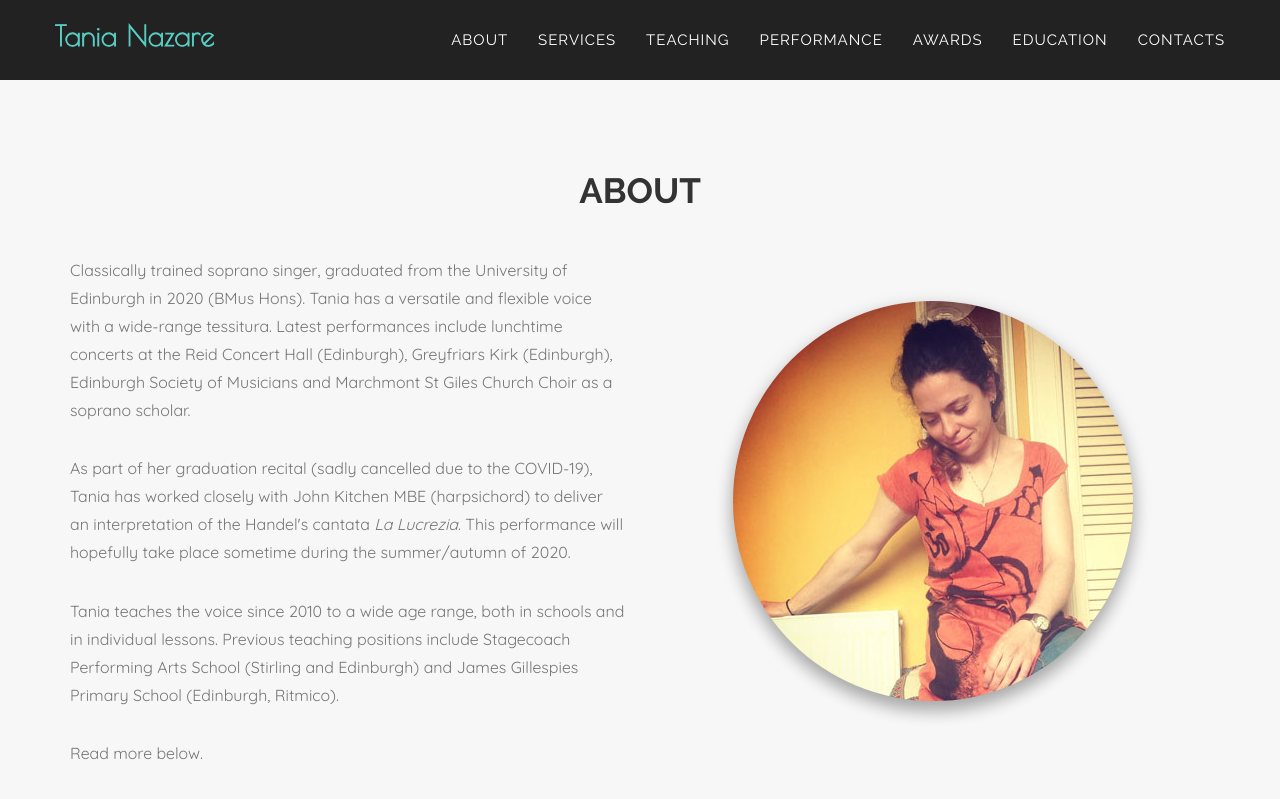
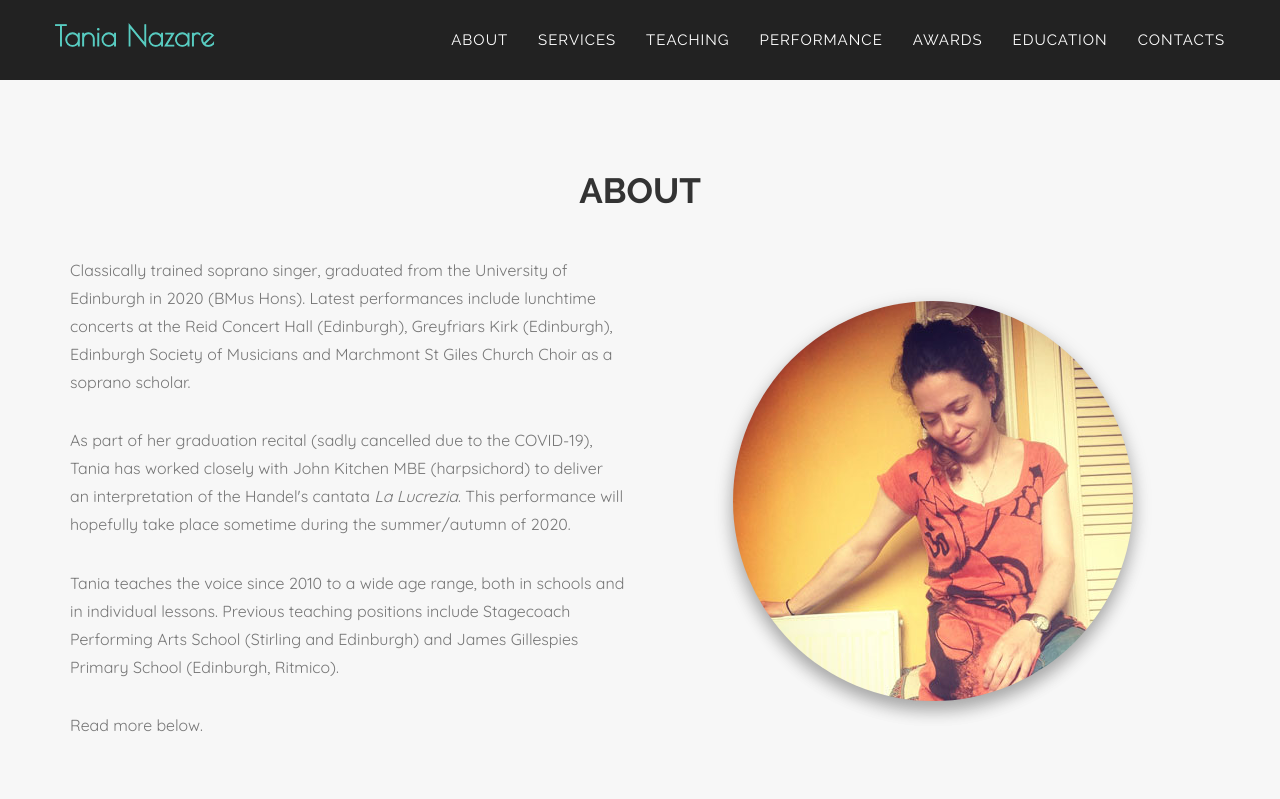
Before and after one commit to shopsoi/shopsoi.github.io, a Jekyll site: the page built from index.html, in a window 1280 px wide and 900 px high, scrolled down 643 px. Shown: the top 799 px of the window. Built offline with Jekyll 4.4.1, drawn with Linux system fonts in a browser that asks for light colours; some web fonts are replaced; some of the changed text lies outside the part shown.

Commit message:
More changes

```diff
--- a/_includes/about.html
+++ b/_includes/about.html
@@ -17,7 +17,7 @@
             <div class="row text-center">
                 <div class="col-md-6">
                     <p class="text-muted" style="text-align: left">
-                        Classically trained soprano singer, graduated from the University of Edinburgh in 2020 (BMus Hons). Tania has a versatile and flexible voice with a wide-range tessitura. Latest performances include lunchtime concerts at the Reid Concert Hall (Edinburgh), Greyfriars Kirk (Edinburgh), Edinburgh Society of Musicians and Marchmont St Giles Church Choir as a soprano scholar.</p>
+                        Classically trained soprano singer, graduated from the University of Edinburgh in 2020 (BMus Hons). Latest performances include lunchtime concerts at the Reid Concert Hall (Edinburgh), Greyfriars Kirk (Edinburgh), Edinburgh Society of Musicians and Marchmont St Giles Church Choir as a soprano scholar.</p>
 
                     <p class="text-muted" style="text-align: left">
                         As part of her graduation recital (sadly cancelled due to the COVID-19), Tania has worked closely with John Kitchen MBE (harpsichord) to deliver an interpretation of the Handel's cantata <i>La Lucrezia</i>. This performance will hopefully take place sometime during the summer/autumn of 2020.</p>
--- a/_includes/education.html
+++ b/_includes/education.html
@@ -17,7 +17,7 @@
                             <div class="timeline-panel">
                                 <div class="timeline-heading">
                                     <h4>2009—2012</h4>
-                                    <h4 class="subheading">Arena RK Music School</h4>
+                                    <h4 class="subheading">Arena RK Music School (PT)</h4>
                                 </div>
                                 <div class="timeline-body">
                                     <p class="text-muted">Pop/Rock singing and music theory lessons. Various performing opportunities.</p>
@@ -31,7 +31,7 @@
                             <div class="timeline-panel">
                                 <div class="timeline-heading">
                                     <h4>2014—2016</h4>
-                                    <h4 class="subheading">Edinburgh College</h4>
+                                    <h4 class="subheading">Edinburgh College (UK)</h4>
                                 </div>
                                 <div class="timeline-body">
                                     <p class="text-muted">HNC Classical Music;<br>TCL Grade 8 Music Theory;<br>TCL Grade 8 Classical Singing;<br>TCL Grade 5 Piano.</p>
@@ -45,7 +45,7 @@
                             <div class="timeline-panel">
                                 <div class="timeline-heading">
                                     <h4>2016—2020</h4>
-                                    <h4 class="subheading">The University of Edinburgh</h4>
+                                    <h4 class="subheading">The University of Edinburgh (UK)</h4>
                                 </div>
                                 <div class="timeline-body">
                                     <p class="text-muted">BMus (Hons) Class of 2020</p>
@@ -59,7 +59,7 @@
                             <div class="timeline-panel">
                                 <div class="timeline-heading">
                                     <h4>2020—2022</h4>
-                                    <h4 class="subheading">McGill University</h4>
+                                    <h4 class="subheading">McGill University (CA)</h4>
                                 </div>
                                 <div class="timeline-body">
                                     <p class="text-muted">MA Music Theory</p>
--- a/_includes/performance.html
+++ b/_includes/performance.html
@@ -11,37 +11,37 @@
             <div class="row text-center">
                 <div class="col-md-4">
                     <span class="fa-stack fa-4x timeline-image">
-                        <img class="img-circle img-responsive" src="img/about/1.jpg" alt="" style="height: 120px; margin: auto; box-shadow:0 10px 16px 0 rgba(0,0,0,0.2),0 6px 20px 0 rgba(0,0,0,0.19) !important;">
+                        <img class="img-circle img-responsive" src="img/GRAD.jpg" alt="" style="height: 120px; width: 120px; margin: auto; box-shadow:0 10px 16px 0 rgba(0,0,0,0.2),0 6px 20px 0 rgba(0,0,0,0.19) !important;">
                     </span>
                     <h4 class="service-heading">Graduation Recital<br>(Edinburgh, UK)</h4>
                     <p class="text-muted">(sadly cancelled due to the COVID-19)<br>Tania has worked closely with John Kitchen MBE (harpsichord) to deliver an interpretation of the Handel's cantata La Lucrezia. This performance will hopefully take place sometime during the summer/autumn of 2020.</p>
                 </div>
                 <div class="col-md-4">
                     <span class="fa-stack fa-4x timeline-image">
-                        <img class="img-circle img-responsive" src="img/about/1.jpg" alt="" style="height: 120px; margin: auto; box-shadow:0 10px 16px 0 rgba(0,0,0,0.2),0 6px 20px 0 rgba(0,0,0,0.19) !important;">
+                        <img class="img-circle img-responsive" src="img/church.jpg" alt="" style="height: 120px; width: 120px; margin: auto; box-shadow:0 10px 16px 0 rgba(0,0,0,0.2),0 6px 20px 0 rgba(0,0,0,0.19) !important;">
                     </span>
                     <h4 class="service-heading">Marchmont St Giles' Church <br>(Edinburgh, UK)</h4>
                     <p class="text-muted">Feb 2017—May 2020<br>Soprano choir scholar. <br>Tania has also performed at the MGC charity evening concert in 2017 to raise funds towards the restoration/refurbishment of the church.</br></p>
                 </div>
                 <div class="col-md-4">
                     <span class="fa-stack fa-4x timeline-image">
-                        <img class="img-circle img-responsive" src="img/about/1.jpg" alt="" style="height: 120px; margin: auto; box-shadow:0 10px 16px 0 rgba(0,0,0,0.2),0 6px 20px 0 rgba(0,0,0,0.19) !important;">
+                        <img class="img-circle img-responsive" src="img/studio.jpg" alt="" style="height: 120px; width: 120px; margin: auto; box-shadow:0 10px 16px 0 rgba(0,0,0,0.2),0 6px 20px 0 rgba(0,0,0,0.19) !important;">
                     </span>
-                    <h4 class="service-heading">Studio recording<br>(Edinburgh, UK)</h4>
+                    <h4 class="service-heading">Studio Recording<br>(Edinburgh, UK)</h4>
                     <p class="text-muted">Dec 2019<br>Studio singing for a short Christmas greetings video created for Chartered Surveyors <br>Blackhall & Powis. <a href="https://gavinblackhurst.co.uk/the-12-days-on-site">See details here</a>.</p>
                 </div>
             </div>
             <div class="row text-center">
                 <div class="col-md-4">
                     <span class="fa-stack fa-4x timeline-image">
-                        <img class="img-circle img-responsive" src="img/about/1.jpg" alt="" style="height: 120px; margin: auto; box-shadow:0 10px 16px 0 rgba(0,0,0,0.2),0 6px 20px 0 rgba(0,0,0,0.19) !important;">
+                        <img class="img-circle img-responsive" src="img/reid.jpg" alt="" style="height: 120px; width: 120px; margin: auto; box-shadow:0 10px 16px 0 rgba(0,0,0,0.2),0 6px 20px 0 rgba(0,0,0,0.19) !important;">
                     </span>
                     <h4 class="service-heading">University of Edinburgh Concert Series</h4>
                     <p class="text-muted">Dec 2016—Mar 2020<br>Recital-format performances at Greyfriars Kirk, Reid Concert Hall, Edinburgh Society of Musicians and City of Edinburgh Methodist Church.</p>
                 </div>
                 <div class="col-md-4">
                     <span class="fa-stack fa-4x timeline-image">
-                        <img class="img-circle img-responsive" src="img/about/1.jpg" alt="" style="height: 120px; margin: auto; box-shadow:0 10px 16px 0 rgba(0,0,0,0.2),0 6px 20px 0 rgba(0,0,0,0.19) !important;">
+                        <img class="img-circle img-responsive" src="img/mus.jpg" alt="" style="height: 120px; width: 120px; margin: auto; box-shadow:0 10px 16px 0 rgba(0,0,0,0.2),0 6px 20px 0 rgba(0,0,0,0.19) !important;">
                     </span>
                     <h4 class="service-heading">Jukebox: A Musical Revue</h4>
                     <p class="text-muted">May 2017<br>Acting, dancing and singing as <br>one of the main characters. <br><a href="https://www.facebook.com/JukeboxMusicalRevue">See details here</a>.</p>
```
Also changed, not shown: img/GRAD.jpg (added), img/MSG.png (added), img/church.jpg (added), img/mus.jpg (added), img/reid.jpg (added), img/studio.jpg (added).
